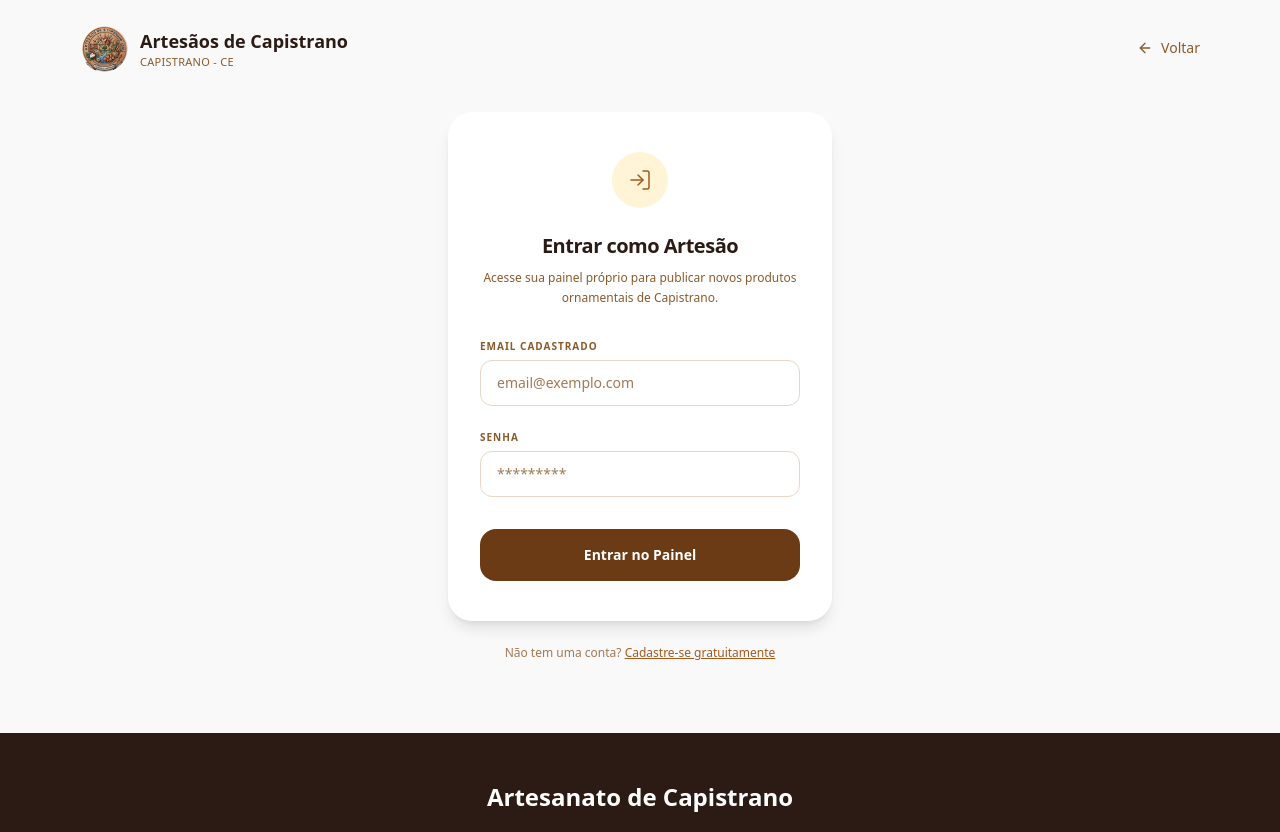
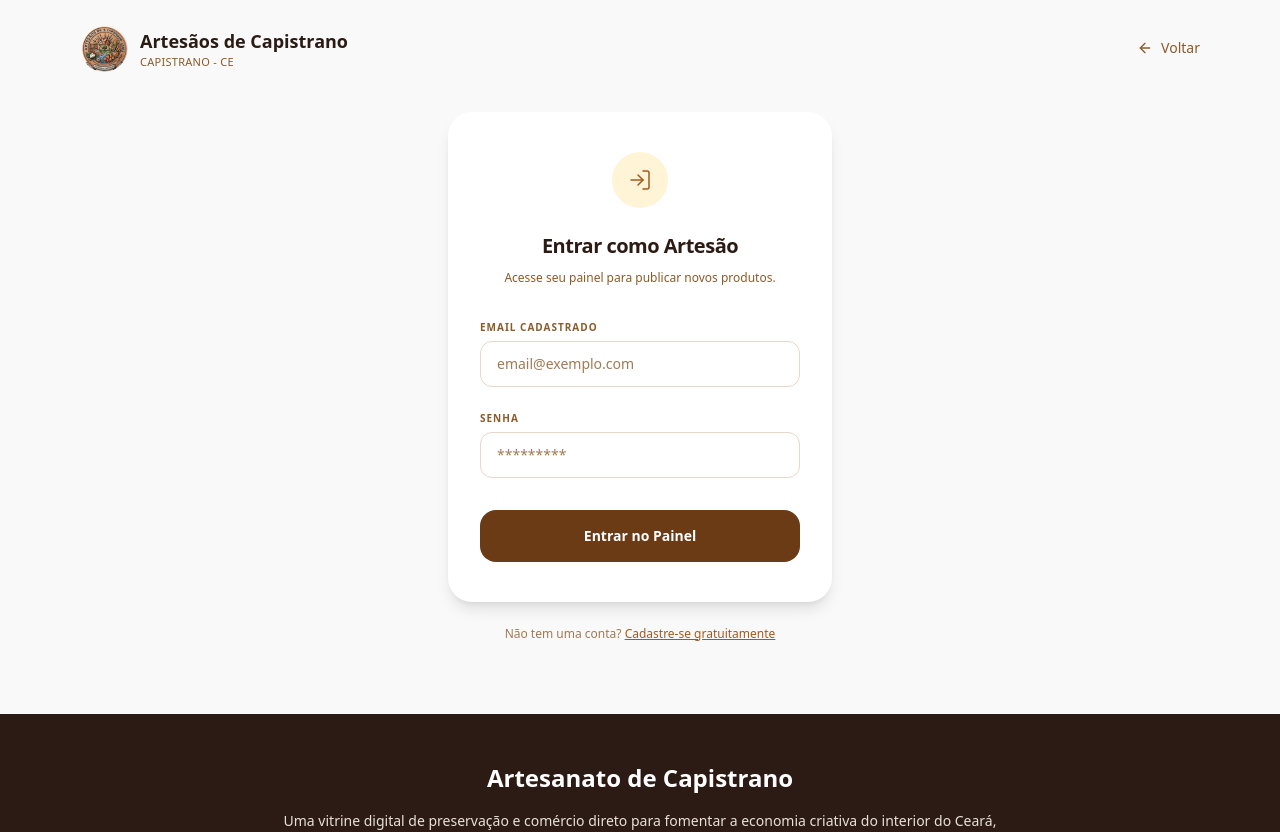
Before and after one commit to EmanoelLimaaa/artesanato-capistrano, a React (Vite) app: page /login in a window 1280 px wide. Shown: the top 832 px of the page. Built offline with nearby package versions, Linux system fonts and the light colour scheme.

Commit message:
feat: concluir estrutura e estilização da tela de login

```diff
--- a/src/pages/Login.jsx
+++ b/src/pages/Login.jsx
@@ -47,7 +47,7 @@ export default function Login() {
                 </h1>
 
                 <p className="mt-2 text-center text-xs leading-relaxed text-[#8B5A2B]">
-                  Acesse sua painel próprio para publicar novos produtos ornamentais de Capistrano.
+                  Acesse seu painel para publicar novos produtos.
                 </p>
               </div>
 
```
